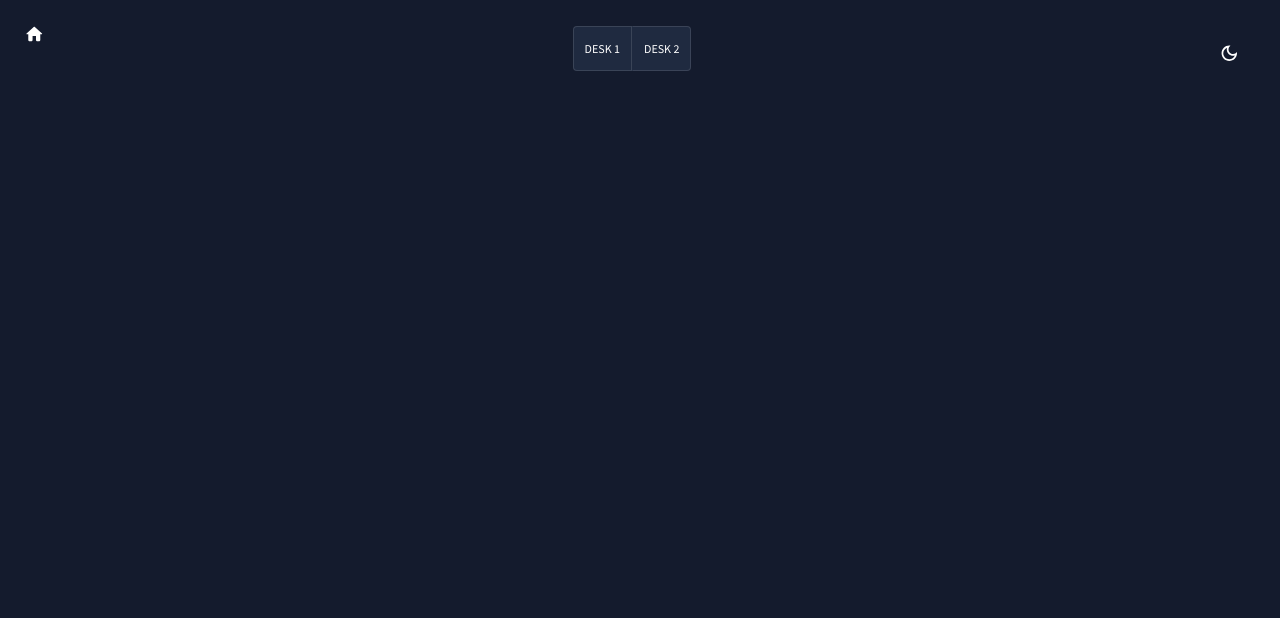
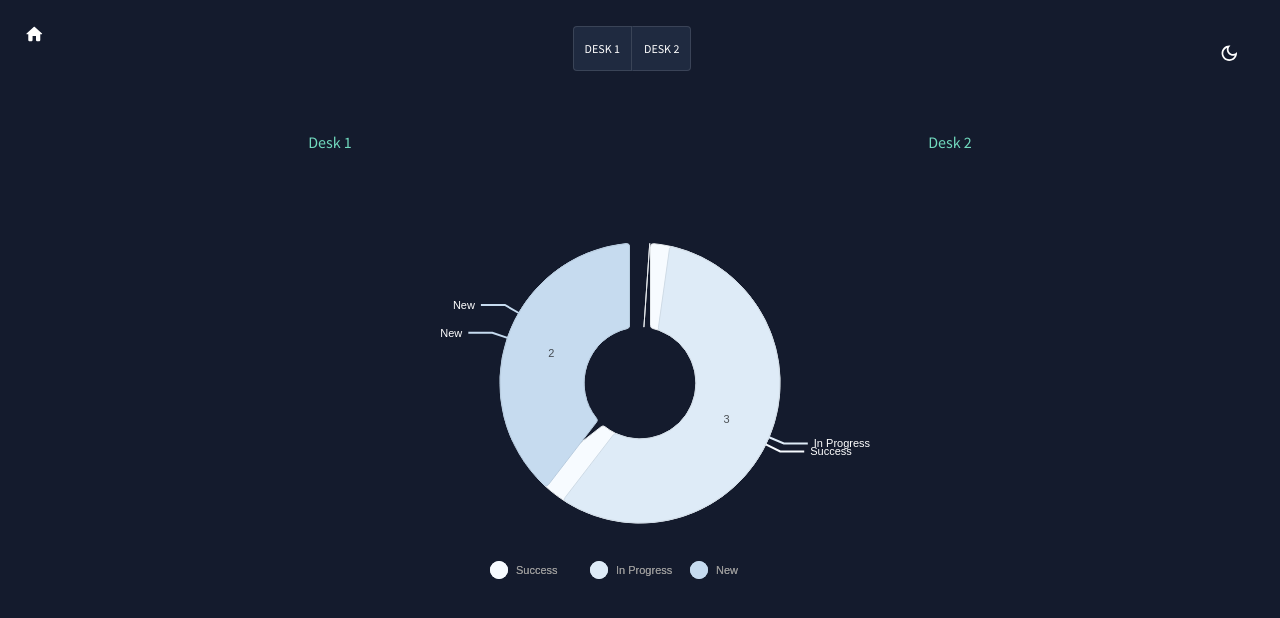
Before and after one commit to puneetsingh1512/insig-demo-frontend, a React (Create React App) app: page / in a window 1280 px wide. Before the commit this address had no page. Shown: the top 618 px of the page. Built offline with nearby package versions, Linux system fonts and the light colour scheme.

Commit message:
homepage

```diff
--- a/src/App.js
+++ b/src/App.js
@@ -5,6 +5,7 @@ import Sidebare from "./scenes/global/Sidebar";
 import Desk1 from "./scenes/dashboard/desk1";
 import Desk2 from "./scenes/dashboard/desk2";
 import { Routes, Route } from "react-router-dom";
+import Home from "./scenes/dashboard/home";
 
 function App() {
   const [theme, colorMode] = useMode();
@@ -18,6 +19,7 @@ function App() {
           <main className="content">
             <Topbar />
             <Routes>
+              <Route path="/" element={<Home />} />
               <Route path="/desk1" element={<Desk1 />} />
               <Route path="/desk2" element={<Desk2 />} />
             </Routes>
--- /dev/null
+++ b/src/components/PieChart.jsx
@@ -0,0 +1,135 @@
+import { useTheme } from "@mui/material";
+import { ResponsivePie } from "@nivo/pie";
+import { tokens } from "../theme";
+import { pieData1 as data } from "../data/mockData";
+
+const PieChart = () => {
+  const theme = useTheme();
+  const colors = tokens(theme.palette.mode);
+
+  return (
+    <ResponsivePie
+      data={data}
+      margin={{ top: 40, right: 80, bottom: 80, left: 80 }}
+      innerRadius={0.4}
+      padAngle={8}
+      cornerRadius={3}
+      fit={false}
+      activeOuterRadiusOffset={8}
+      colors={{ scheme: "blues" }}
+      borderWidth={1}
+      borderColor={{
+        from: "color",
+        modifiers: [["darker", "0.2"]],
+      }}
+      arcLinkLabelsSkipAngle={10}
+      arcLinkLabelsTextColor="#ffffff"
+      arcLinkLabelsThickness={2}
+      arcLinkLabelsColor={{ from: "color" }}
+      arcLabelsRadiusOffset={0.45}
+      arcLabelsSkipAngle={10}
+      arcLabelsTextColor={{
+        from: "color",
+        modifiers: [["darker", "3"]],
+      }}
+      isInteractive={false}
+      defs={[
+        {
+          id: "dots",
+          type: "patternDots",
+          background: "inherit",
+          color: "rgba(255, 255, 255, 0.3)",
+          size: 4,
+          padding: 1,
+          stagger: true,
+        },
+        {
+          id: "lines",
+          type: "patternLines",
+          background: "inherit",
+          color: "rgba(255, 255, 255, 0.3)",
+          rotation: -45,
+          lineWidth: 6,
+          spacing: 10,
+        },
+      ]}
+      fill={[
+        {
+          match: {
+            id: "ruby",
+          },
+          id: "dots",
+        },
+        {
+          match: {
+            id: "c",
+          },
+          id: "dots",
+        },
+        {
+          match: {
+            id: "go",
+          },
+          id: "dots",
+        },
+        {
+          match: {
+            id: "python",
+          },
+          id: "dots",
+        },
+        {
+          match: {
+            id: "scala",
+          },
+          id: "lines",
+        },
+        {
+          match: {
+            id: "lisp",
+          },
+          id: "lines",
+        },
+        {
+          match: {
+            id: "elixir",
+          },
+          id: "lines",
+        },
+        {
+          match: {
+            id: "javascript",
+          },
+          id: "lines",
+        },
+      ]}
+      legends={[
+        {
+          anchor: "bottom",
+          direction: "row",
+          justify: false,
+          translateX: 0,
+          translateY: 56,
+          itemsSpacing: 0,
+          itemWidth: 100,
+          itemHeight: 18,
+          itemTextColor: "#999",
+          itemDirection: "left-to-right",
+          itemOpacity: 1,
+          symbolSize: 18,
+          symbolShape: "circle",
+          effects: [
+            {
+              on: "hover",
+              style: {
+                itemTextColor: "#000",
+              },
+            },
+          ],
+        },
+      ]}
+    />
+  );
+};
+
+export default PieChart;
--- /dev/null
+++ b/src/components/PieChart2.jsx
@@ -0,0 +1,136 @@
+import { Box, useTheme } from "@mui/material";
+import { ResponsivePie } from "@nivo/pie";
+import { tokens } from "../theme";
+import { pieData2 as data } from "../data/mockData";
+import Header from "./Header";
+
+const PieChart2 = () => {
+  const theme = useTheme();
+  const colors = tokens(theme.palette.mode);
+
+  return (
+    <ResponsivePie
+      data={data}
+      margin={{ top: 40, right: 80, bottom: 80, left: 80 }}
+      innerRadius={0.4}
+      padAngle={8}
+      cornerRadius={3}
+      fit={false}
+      activeOuterRadiusOffset={8}
+      colors={{ scheme: "blues" }}
+      borderWidth={1}
+      borderColor={{
+        from: "color",
+        modifiers: [["darker", "0.2"]],
+      }}
+      arcLinkLabelsSkipAngle={10}
+      arcLinkLabelsTextColor="#ffffff"
+      arcLinkLabelsThickness={2}
+      arcLinkLabelsColor={{ from: "color" }}
+      arcLabelsRadiusOffset={0.45}
+      arcLabelsSkipAngle={10}
+      arcLabelsTextColor={{
+        from: "color",
+        modifiers: [["darker", "3"]],
+      }}
+      isInteractive={false}
+      defs={[
+        {
+          id: "dots",
+          type: "patternDots",
+          background: "inherit",
+          color: "rgba(255, 255, 255, 0.3)",
+          size: 4,
+          padding: 1,
+          stagger: true,
+        },
+        {
+          id: "lines",
+          type: "patternLines",
+          background: "inherit",
+          color: "rgba(255, 255, 255, 0.3)",
+          rotation: -45,
+          lineWidth: 6,
+          spacing: 10,
+        },
+      ]}
+      fill={[
+        {
+          match: {
+            id: "ruby",
+          },
+          id: "dots",
+        },
+        {
+          match: {
+            id: "c",
+          },
+          id: "dots",
+        },
+        {
+          match: {
+            id: "go",
+          },
+          id: "dots",
+        },
+        {
+          match: {
+            id: "python",
+          },
+          id: "dots",
+        },
+        {
+          match: {
+            id: "scala",
+          },
+          id: "lines",
+        },
+        {
+          match: {
+            id: "lisp",
+          },
+          id: "lines",
+        },
+        {
+          match: {
+            id: "elixir",
+          },
+          id: "lines",
+        },
+        {
+          match: {
+            id: "javascript",
+          },
+          id: "lines",
+        },
+      ]}
+      legends={[
+        {
+          anchor: "bottom",
+          direction: "row",
+          justify: false,
+          translateX: 0,
+          translateY: 56,
+          itemsSpacing: 0,
+          itemWidth: 100,
+          itemHeight: 18,
+          itemTextColor: "#999",
+          itemDirection: "left-to-right",
+          itemOpacity: 1,
+          symbolSize: 18,
+          symbolShape: "circle",
+          effects: [
+            {
+              on: "hover",
+              style: {
+                itemTextColor: "#000",
+              },
+            },
+          ],
+        },
+      ]}
+    />
+  );
+};
+
+export default PieChart2;
--- a/src/data/mockData.js
+++ b/src/data/mockData.js
@@ -40,3 +40,44 @@ export const mockData1 = [
     stage: "In progress",
   },
 ];
+export const pieData2 = [
+  {
+    id: "Success",
+    label: "Success",
+    value: 0,
+    color: "hsl(278, 70%, 50%)",
+  },
+  {
+    id: "In Progress",
+    label: "In Progress",
+    value: 3,
+    color: "hsl(109, 70%, 50%)",
+  },
+  {
+    id: "New",
+    label: "New",
+    value: 2,
+    color: "hsl(113, 70%, 50%)",
+  },
+];
+
+export const pieData1 = [
+  {
+    id: "Success",
+    label: "Success",
+    value: 2,
+    color: "hsl(278, 70%, 50%)",
+  },
+  {
+    id: "In Progress",
+    label: "In Progress",
+    value: 0,
+    color: "hsl(109, 70%, 50%)",
+  },
+  {
+    id: "New",
+    label: "New",
+    value: 1,
+    color: "hsl(113, 70%, 50%)",
+  },
+];
--- /dev/null
+++ b/src/scenes/dashboard/home/index.jsx
@@ -0,0 +1,25 @@
+import { Box } from "@mui/material";
+import PieChart from "../../../components/PieChart";
+import Header from "../../../components/Header";
+import PieChart2 from "../../../components/PieChart2";
+
+const Home = () => {
+  return (
+    <Box>
+      <Box m="20px">
+        <Box display="flex" justifyContent="space-around">
+          <Header subtitle="Desk 1" />
+          <Header subtitle="Desk 2" />
+        </Box>
+      </Box>
+      <Box m="20px">
+        <Box height="50vh" display="flex">
+          <PieChart />
+          <PieChart2 />
+        </Box>
+      </Box>
+    </Box>
+  );
+};
+
+export default Home;
```
